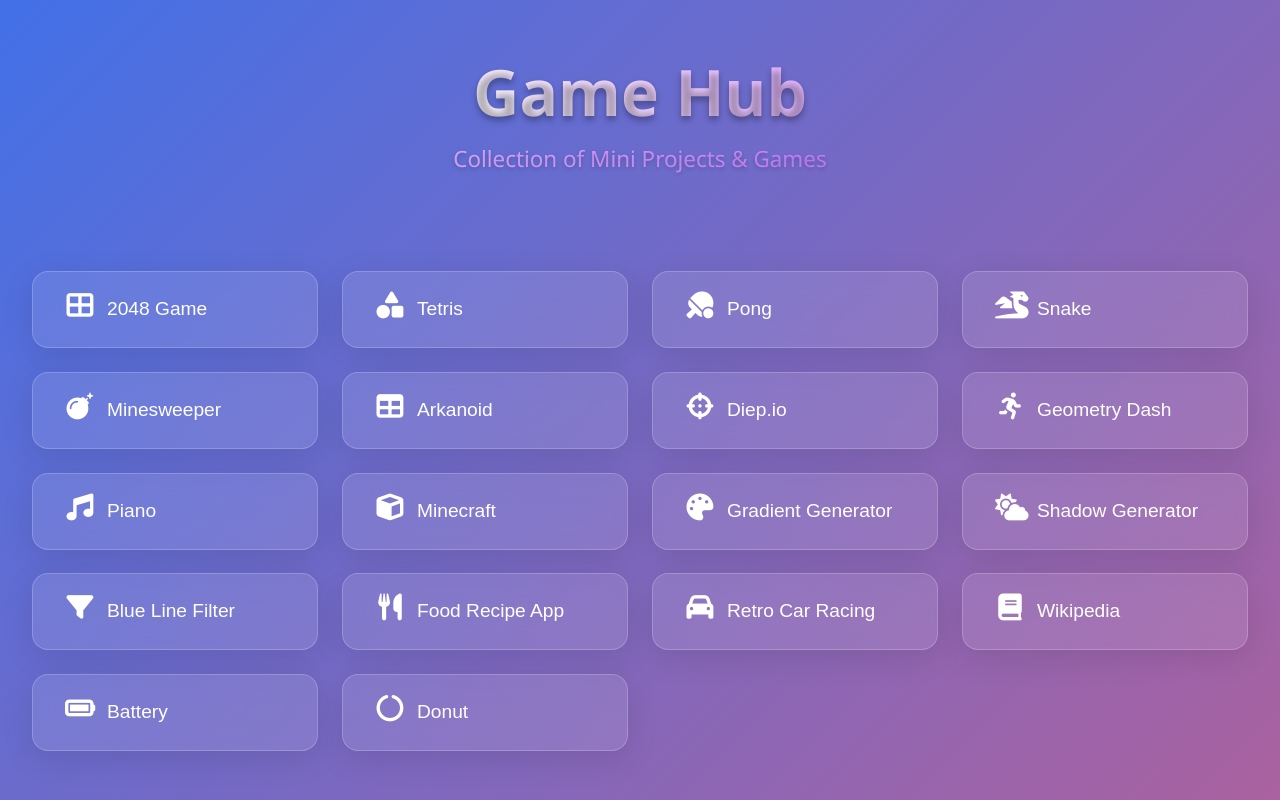
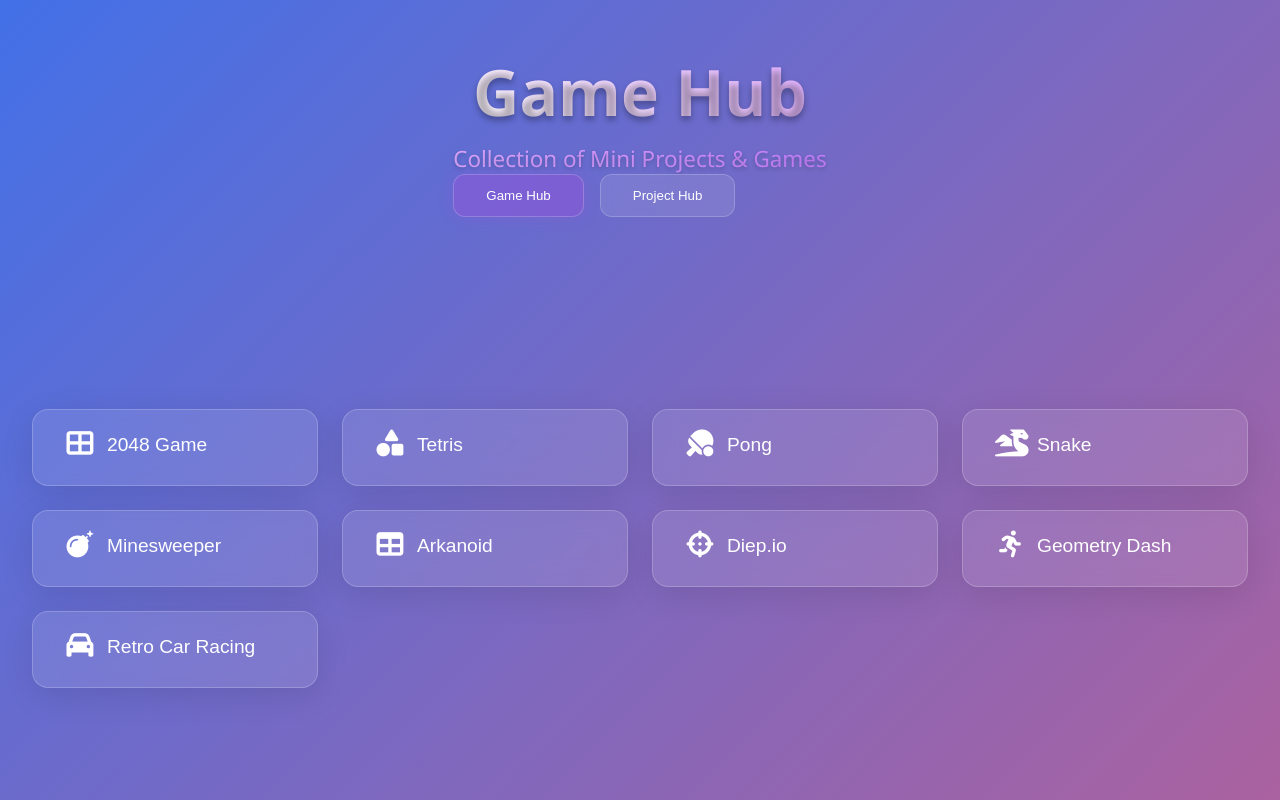
Before and after one commit to JTT2013/GameHub, a plain HTML site: page index.html in a window 1280 px wide. Drawn offline with Linux system fonts and the light colour scheme.

Commit message:
Update index.html

```diff
--- a/index.html
+++ b/index.html
@@ -96,8 +96,11 @@
         animation: fadeInUp 0.5s ease-out forwards;
         overflow: hidden;
         box-shadow: 0 8px 32px rgba(0, 0, 0, 0.1);
+        display: none;
+      }
+
+      .button.show {
         display: flex;
-        align-items: center;
       }
 
       .button:hover {
@@ -132,6 +135,35 @@
         font-size: 1.4em;
         width: 30px;
         animation: iconFloat 2s ease-in-out infinite;
+      }
+
+      .filter-buttons {
+        display: flex;
+        gap: 1rem;
+        margin-bottom: 2rem;
+        animation: slideDown 0.8s ease-out;
+      }
+
+      .filter-btn {
+        padding: 0.8rem 2rem;
+        border: none;
+        border-radius: 12px;
+        background: var(--glass-bg);
+        color: white;
+        cursor: pointer;
+        transition: all 0.3s ease;
+        backdrop-filter: blur(12px);
+        border: 1px solid rgba(255, 255, 255, 0.2);
+        font-weight: 500;
+      }
+
+      .filter-btn.active {
+        background: rgba(157, 78, 221, 0.4);
+        box-shadow: 0 0 15px rgba(157, 78, 221, 0.3);
+      }
+
+      .filter-btn:hover {
+        transform: translateY(-2px);
       }
 
       @keyframes gradientFlow {
@@ -196,67 +228,66 @@
     <header class="header">
       <h1 class="title">Game Hub</h1>
       <p class="subtitle">Collection of Mini Projects & Games</p>
+      <div class="filter-buttons">
+        <button class="filter-btn active" onclick="filterItems('game')">Game Hub</button>
+        <button class="filter-btn" onclick="filterItems('project')">Project Hub</button>
+      </div>
     </header>
 
     <main class="grid-container">
-      <!--
-      <button class="button" onclick="navigateTo('chess')">
-        <i class="fas fa-chess"></i>Chess
-      </button>
-      -->
-      <button class="button" onclick="navigateTo('2048 game')">
+      <button class="button show" data-category="game" onclick="navigateTo('2048 game')">
         <i class="fas fa-th-large"></i>2048 Game
       </button>
-      <button class="button" onclick="navigateTo('tetris')">
+      <button class="button show" data-category="game" onclick="navigateTo('tetris')">
         <i class="fas fa-shapes"></i>Tetris
       </button>
-      <button class="button" onclick="navigateTo('pong game')">
+      <button class="button show" data-category="game" onclick="navigateTo('pong game')">
         <i class="fas fa-table-tennis"></i>Pong
       </button>
-
-      <button class="button" onclick="navigateTo('snake')">
+      <button class="button show" data-category="game" onclick="navigateTo('snake')">
         <i class="fas fa-dragon"></i>Snake
       </button>
-      <button class="button" onclick="navigateTo('minesweeper game')">
+      <button class="button show" data-category="game" onclick="navigateTo('minesweeper game')">
         <i class="fas fa-bomb"></i>Minesweeper
       </button>
-      <button class="button" onclick="navigateTo('arkanoid')">
+      <button class="button show" data-category="game" onclick="navigateTo('arkanoid')">
         <i class="fas fa-table"></i>Arkanoid
       </button>
-      <button class="button" onclick="navigateTo('diep.io')">
+      <button class="button show" data-category="game" onclick="navigateTo('diep.io')">
         <i class="fas fa-crosshairs"></i>Diep.io
       </button>
-      <button class="button" onclick="navigateTo('geometry dash')">
+      <button class="button show" data-category="game" onclick="navigateTo('geometry dash')">
         <i class="fas fa-running"></i>Geometry Dash
       </button>
-      <button class="button" onclick="navigateTo('piano')">
+      <button class="button show" data-category="game" onclick="navigateTo('retro car racing')">
+        <i class="fas fa-car"></i>Retro Car Racing
+      </button>
+
+      <button class="button" data-category="project" onclick="navigateTo('piano')">
         <i class="fas fa-music"></i>Piano
       </button>
-      <button class="button" onclick="navigateTo('minecraft')">
+      <button class="button" data-category="project" onclick="navigateTo('minecraft')">
         <i class="fas fa-cube"></i>Minecraft
       </button>
-      <button class="button" onclick="navigateTo('gradient generator')">
+      <button class="button" data-category="project" onclick="navigateTo('gradient generator')">
         <i class="fas fa-palette"></i>Gradient Generator
       </button>
-      <button class="button" onclick="navigateTo('shadow generator')">
+      <button class="button" data-category="project" onclick="navigateTo('shadow generator')">
         <i class="fas fa-cloud-sun"></i>Shadow Generator
       </button>
-      <button class="button" onclick="navigateTo('blue line filter')">
+      <button class="button" data-category="project" onclick="navigateTo('blue line filter')">
         <i class="fas fa-filter"></i>Blue Line Filter
       </button>
-      <button class="button" onclick="navigateTo('food recipe app')">
+      <button class="button" data-category="project" onclick="navigateTo('food recipe app')">
         <i class="fas fa-utensils"></i>Food Recipe App
       </button>
-      <button class="button" onclick="navigateTo('retro car racing')">
-        <i class="fas fa-car"></i>Retro Car Racing
-      </button>
-      <button class="button" onclick="navigateTo('wikipedia')">
+      <button class="button" data-category="project" onclick="navigateTo('wikipedia')">
         <i class="fas fa-book"></i>Wikipedia
       </button>
-      <button class="button" onclick="navigateTo('battery')">
+      <button class="button" data-category="project" onclick="navigateTo('battery')">
         <i class="fas fa-battery-full"></i>Battery
       </button>
-      <button class="button" onclick="navigateTo('donut')">
+      <button class="button" data-category="project" onclick="navigateTo('donut')">
         <i class="fas fa-circle-notch"></i>Donut
       </button>
     </main>
@@ -264,6 +295,17 @@
     <script>
       function navigateTo(folderName) {
         window.location.href = `${folderName}/index.html`;
+      }
+
+      function filterItems(category) {
+        document.querySelectorAll('.filter-btn').forEach(btn => {
+          btn.classList.toggle('active', btn.textContent.includes(category));
+        });
+
+        document.querySelectorAll('.button').forEach(btn => {
+          const show = btn.dataset.category === category;
+          btn.classList.toggle('show', show);
+        });
       }
 
       document.querySelectorAll('.button').forEach((btn, index) => {
```
